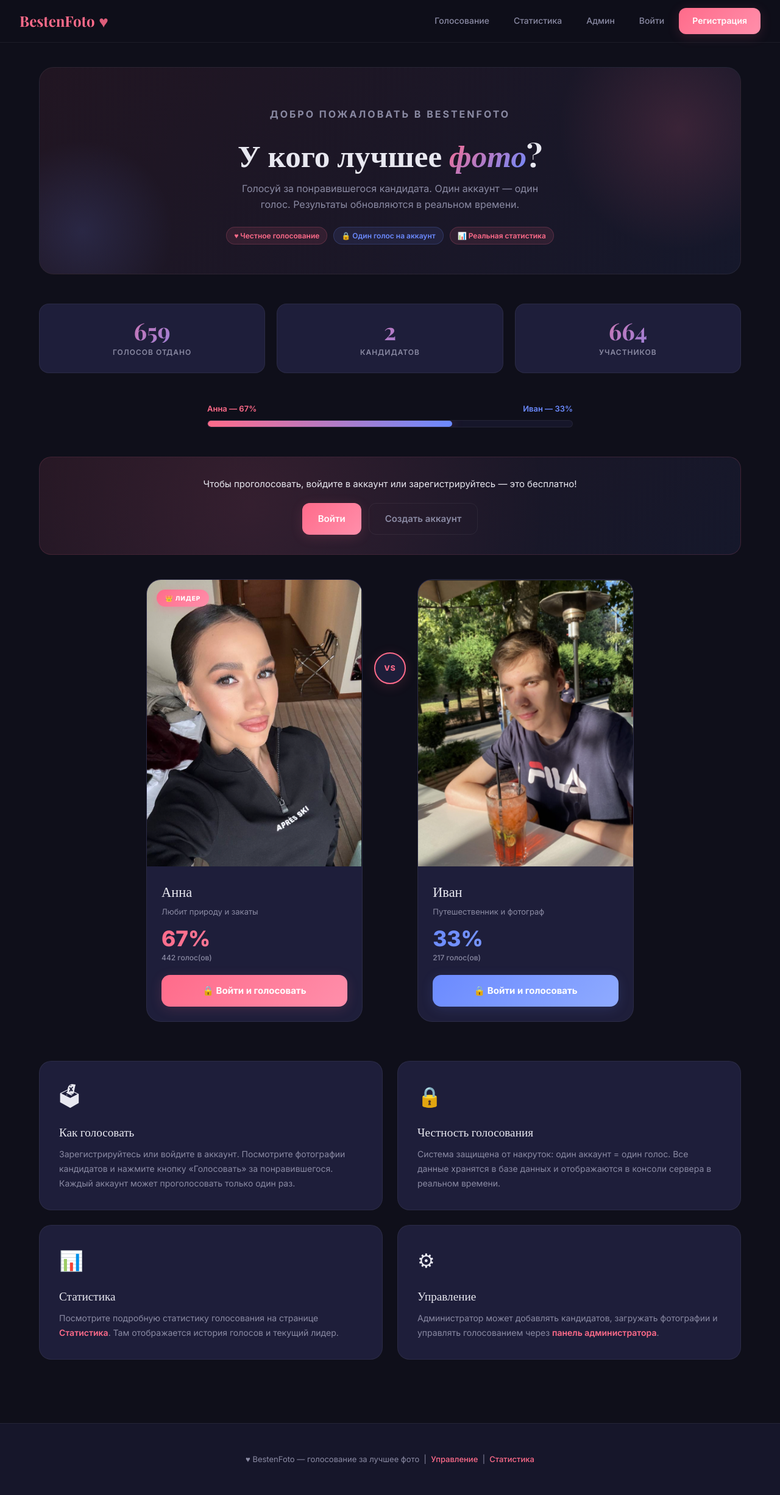
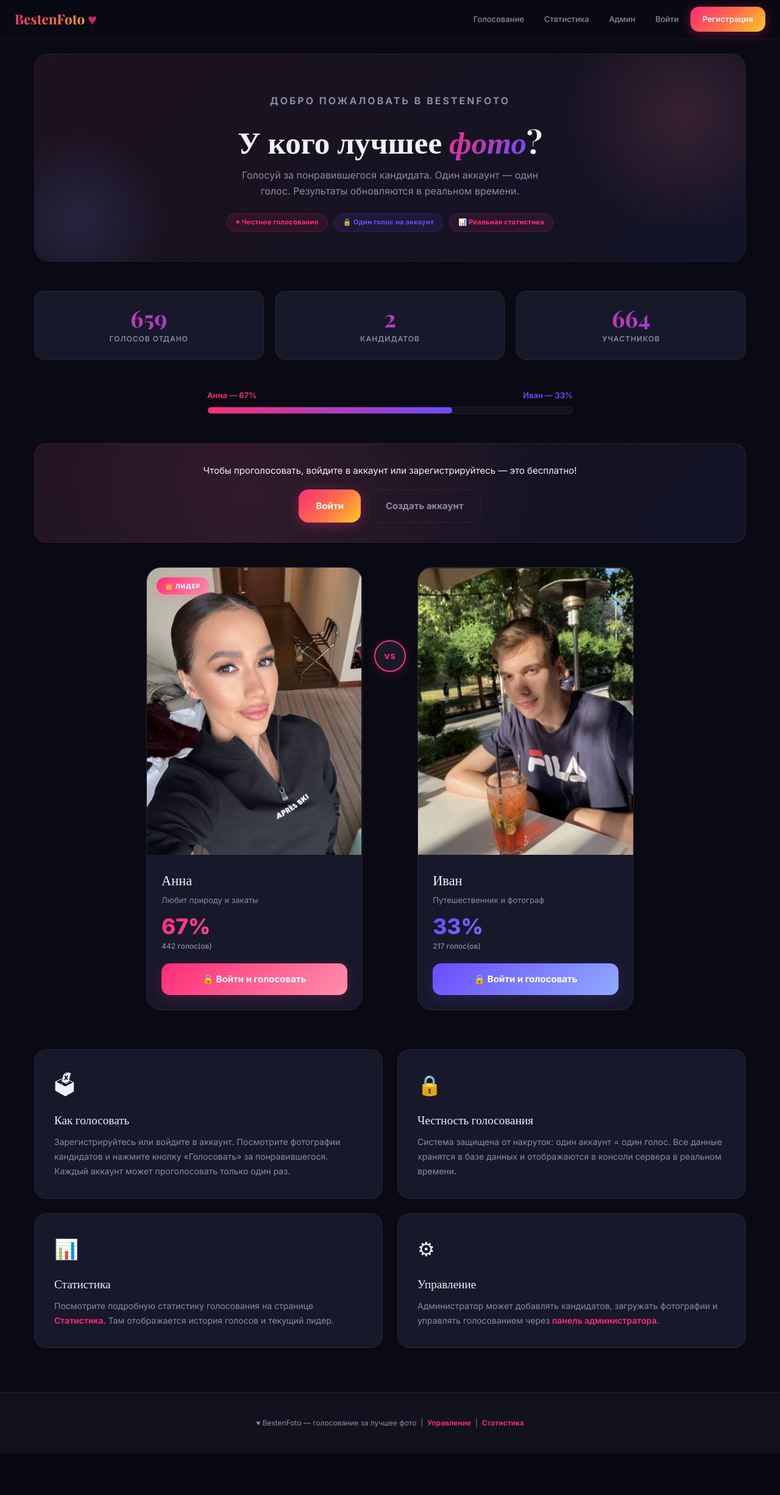
Before and after one commit to SayoshiN/bestenfoto, a Flask app: page / in a window 1280 px wide. Shown: the whole page at 61% size. After the commit the page ends 2341 px from the top, so only its background shows below. Run offline with Flask 3, Linux system fonts and the light colour scheme; data comes from the database, SQL or seed files in the repository.

Commit message:
base.html

```diff
--- a/templates/base.html
+++ b/templates/base.html
@@ -2,28 +2,34 @@
 <html lang="ru">
 <head>
 <meta charset="UTF-8">
-<meta name="viewport" content="width=device-width, initial-scale=1.0">
+<meta name="viewport" content="width=device-width, initial-scale=1.0, maximum-scale=1.0, user-scalable=no">
+<meta name="theme-color" content="#0f0f1a">
+<meta name="apple-mobile-web-app-capable" content="yes">
+<meta name="apple-mobile-web-app-status-bar-style" content="black-translucent">
 <title>{% block title %}BestenFoto{% endblock %}</title>
 <link rel="preconnect" href="https://fonts.googleapis.com">
 <link href="https://fonts.googleapis.com/css2?family=Inter:wght@300;400;500;600;700;800&family=Playfair+Display:wght@700&display=swap" rel="stylesheet">
 <style>
 :root {
-  --bg: #0f0f1a;
-  --bg-elevated: #16162a;
-  --bg-card: #1e1e3a;
+  --bg: #0a0a14;
+  --bg-elevated: #12121f;
+  --bg-card: #18182b;
   --border: rgba(255,255,255,0.06);
-  --text: #e8e8f0;
-  --text-muted: #8a8aa3;
-  --accent: #ff6b8a;
-  --accent-glow: rgba(255,107,138,0.15);
-  --accent-2: #6b8aff;
-  --accent-2-glow: rgba(107,138,255,0.15);
-  --success: #4ade80;
-  --danger: #f87171;
-  --warning: #fbbf24;
+  --text: #f0f0f8;
+  --text-muted: #8a8aa8;
+  --accent: #ff2d78;
+  --accent-glow: rgba(255,45,120,0.2);
+  --accent-2: #6b4cff;
+  --accent-2-glow: rgba(107,76,255,0.2);
+  --success: #00e676;
+  --danger: #ff5252;
+  --warning: #ffca28;
+  --gradient-1: linear-gradient(135deg, #ff2d78 0%, #ff6b4a 50%, #ffca28 100%);
+  --gradient-2: linear-gradient(135deg, #6b4cff 0%, #00d4ff 50%, #00e676 100%);
+  --gradient-3: linear-gradient(135deg, #ff2d78 0%, #6b4cff 100%);
 }
-* { box-sizing:border-box; margin:0; padding:0 }
-html { scroll-behavior:smooth }
+* { box-sizing:border-box; margin:0; padding:0; -webkit-tap-highlight-color:transparent; }
+html { scroll-behavior:smooth; }
 body {
   font-family:'Inter',sans-serif;
   background:var(--bg);
@@ -31,212 +37,245 @@ body {
   min-height:100vh;
   line-height:1.6;
   -webkit-font-smoothing:antialiased;
+  overflow-x:hidden;
 }
 
-/* NAV */
+/* ===== NAV ===== */
 nav {
-  background:rgba(15,15,26,0.85);
-  backdrop-filter:blur(20px);
+  background:rgba(10,10,20,0.92);
+  backdrop-filter:blur(24px) saturate(1.5);
+  -webkit-backdrop-filter:blur(24px) saturate(1.5);
   border-bottom:1px solid var(--border);
-  padding:0 2rem;
+  padding:0 1.5rem;
   display:flex;
   align-items:center;
   justify-content:space-between;
-  height:70px;
+  height:64px;
   position:sticky;
   top:0;
   z-index:100;
 }
 .nav-logo {
   font-family:'Playfair Display',serif;
-  font-size:1.5rem;
-  color:var(--accent);
+  font-size:1.4rem;
+  background:var(--gradient-1);
+  -webkit-background-clip:text;
+  -webkit-text-fill-color:transparent;
   text-decoration:none;
   display:flex;
   align-items:center;
-  gap:8px;
+  gap:6px;
   font-weight:700;
 }
 .nav-logo span {
   animation:pulse 2s ease-in-out infinite;
   display:inline-block;
+  -webkit-text-fill-color:#ff2d78;
 }
 @keyframes pulse {
   0%,100%{transform:scale(1);opacity:1}
-  50%{transform:scale(1.15);opacity:0.8}
+  50%{transform:scale(1.2);opacity:0.7}
 }
 .nav-links {
   display:flex;
   align-items:center;
-  gap:0.5rem;
+  gap:0.3rem;
 }
 .nav-links a {
   text-decoration:none;
   color:var(--text-muted);
-  font-size:14px;
+  font-size:13px;
   font-weight:500;
-  padding:8px 16px;
-  border-radius:10px;
-  transition:all 0.2s;
+  padding:8px 14px;
+  border-radius:12px;
+  transition:all 0.25s cubic-bezier(0.16,1,0.3,1);
+  position:relative;
+  overflow:hidden;
 }
 .nav-links a:hover {
   color:var(--text);
   background:rgba(255,255,255,0.05);
 }
 .nav-links .btn-nav {
-  background:linear-gradient(135deg,var(--accent),#ff8fab);
+  background:var(--gradient-1);
   color:#fff !important;
-  padding:10px 22px;
-  border-radius:12px;
+  padding:10px 20px;
+  border-radius:14px;
   font-weight:600;
-  box-shadow:0 4px 20px var(--accent-glow);
+  box-shadow:0 4px 20px rgba(255,45,120,0.3);
 }
 .nav-links .btn-nav:hover {
-  transform:translateY(-1px);
-  box-shadow:0 6px 28px var(--accent-glow);
+  transform:translateY(-2px);
+  box-shadow:0 8px 30px rgba(255,45,120,0.4);
 }
 .nav-user {
-  font-size:13px;
+  font-size:12px;
   color:var(--text-muted);
   display:flex;
   align-items:center;
-  gap:10px;
-  margin-right:8px;
+  gap:8px;
+  margin-right:6px;
 }
 .nav-avatar {
-  width:34px;
-  height:34px;
+  width:32px;
+  height:32px;
   border-radius:50%;
-  background:linear-gradient(135deg,var(--accent),var(--accent-2));
+  background:var(--gradient-1);
   color:#fff;
   font-weight:700;
-  font-size:13px;
+  font-size:12px;
   display:flex;
   align-items:center;
   justify-content:center;
-  box-shadow:0 2px 12px var(--accent-glow);
+  box-shadow:0 2px 12px rgba(255,45,120,0.3);
 }
 
-/* FLASH */
+/* ===== FLASH ===== */
 .flashes {
   position:fixed;
-  top:82px;
-  right:1.5rem;
+  top:76px;
+  right:1rem;
   z-index:200;
   display:flex;
   flex-direction:column;
   gap:10px;
-  max-width:380px;
+  max-width:340px;
+  width:calc(100% - 2rem);
 }
 .flash {
-  padding:14px 20px;
-  border-radius:14px;
-  font-size:14px;
-  font-weight:500;
-  animation:slideIn 0.35s cubic-bezier(0.16,1,0.3,1);
-  box-shadow:0 8px 32px rgba(0,0,0,0.3);
+  padding:14px 18px;
+  border-radius:16px;
+  font-size:13px;
+  font-weight:600;
+  animation:slideIn 0.4s cubic-bezier(0.16,1,0.3,1);
+  box-shadow:0 8px 32px rgba(0,0,0,0.4);
   border:1px solid;
+  backdrop-filter:blur(12px);
 }
 .flash.success {
-  background:rgba(74,222,128,0.1);
+  background:rgba(0,230,118,0.12);
   color:var(--success);
-  border-color:rgba(74,222,128,0.2);
+  border-color:rgba(0,230,118,0.25);
 }
 .flash.error {
-  background:rgba(248,113,113,0.1);
+  background:rgba(255,82,82,0.12);
   color:var(--danger);
-  border-color:rgba(248,113,113,0.2);
+  border-color:rgba(255,82,82,0.25);
 }
 @keyframes slideIn {
-  from{transform:translateX(120%) scale(0.9);opacity:0}
+  from{transform:translateX(120%) scale(0.85);opacity:0}
   to{transform:translateX(0) scale(1);opacity:1}
 }
 
-/* MAIN */
+/* ===== MAIN ===== */
 main {
-  padding:2.5rem 1.5rem;
+  padding:1.5rem 1rem;
   max-width:1200px;
   margin:0 auto;
 }
 
-/* CARD */
+/* ===== CARD ===== */
 .card {
   background:var(--bg-card);
   border:1px solid var(--border);
-  border-radius:20px;
-  padding:2rem;
-  box-shadow:0 4px 24px rgba(0,0,0,0.2);
+  border-radius:24px;
+  padding:1.5rem;
+  box-shadow:0 8px 32px rgba(0,0,0,0.3);
+  position:relative;
+  overflow:hidden;
+}
+.card::before {
+  content:'';
+  position:absolute;
+  top:0; left:0; right:0;
+  height:1px;
+  background:linear-gradient(90deg, transparent, rgba(255,255,255,0.08), transparent);
 }
 
-/* FORM */
+/* ===== FORM ===== */
 .form-group {
-  margin-bottom:1.4rem;
+  margin-bottom:1.2rem;
 }
 .form-group label {
   display:block;
-  font-size:12px;
-  font-weight:600;
+  font-size:11px;
+  font-weight:700;
   color:var(--text-muted);
-  margin-bottom:8px;
+  margin-bottom:6px;
   text-transform:uppercase;
-  letter-spacing:0.8px;
+  letter-spacing:1px;
 }
 .form-group input,
 .form-group select,
 .form-group textarea {
   width:100%;
-  padding:13px 16px;
+  padding:14px 16px;
   border:1.5px solid var(--border);
-  border-radius:12px;
+  border-radius:16px;
   font-size:15px;
   font-family:inherit;
   background:var(--bg-elevated);
   color:var(--text);
   outline:none;
-  transition:all 0.2s;
+  transition:all 0.25s cubic-bezier(0.16,1,0.3,1);
+  -webkit-appearance:none;
 }
 .form-group input:focus,
 .form-group select:focus,
 .form-group textarea:focus {
   border-color:var(--accent);
-  box-shadow:0 0 0 3px var(--accent-glow);
+  box-shadow:0 0 0 4px var(--accent-glow), inset 0 1px 2px rgba(0,0,0,0.1);
 }
+
+/* ===== BUTTONS WITH RIPPLE & PRESS EFFECT ===== */
 .btn {
   display:inline-flex;
   align-items:center;
   justify-content:center;
   gap:8px;
-  padding:13px 26px;
-  border-radius:12px;
+  padding:14px 28px;
+  border-radius:16px;
   font-family:inherit;
   font-size:15px;
-  font-weight:600;
+  font-weight:700;
   cursor:pointer;
   border:none;
-  transition:all 0.2s;
+  transition:all 0.15s cubic-bezier(0.16,1,0.3,1);
   text-decoration:none;
   position:relative;
   overflow:hidden;
+  -webkit-user-select:none;
+  user-select:none;
+  touch-action:manipulation;
 }
-.btn::before {
+.btn:active {
+  transform:scale(0.94) !important;
+}
+.btn::after {
   content:'';
   position:absolute;
   inset:0;
-  background:linear-gradient(135deg,transparent,rgba(255,255,255,0.15),transparent);
-  transform:translateX(-100%);
-  transition:transform 0.5s;
+  background:radial-gradient(circle at var(--ripple-x,50%) var(--ripple-y,50%), rgba(255,255,255,0.35) 0%, transparent 60%);
+  opacity:0;
+  transition:opacity 0.3s;
+  pointer-events:none;
 }
-.btn:hover::before {
-  transform:translateX(100%);
+.btn.ripple-active::after {
+  opacity:1;
+  animation:rippleOut 0.6s ease-out forwards;
+}
+@keyframes rippleOut {
+  0% { transform:scale(0); opacity:0.5; }
+  100% { transform:scale(2.5); opacity:0; }
 }
 .btn-rose {
-  background:linear-gradient(135deg,var(--accent),#ff8fab);
+  background:var(--gradient-1);
   color:#fff;
-  box-shadow:0 4px 20px var(--accent-glow);
+  box-shadow:0 4px 20px rgba(255,45,120,0.35), inset 0 1px 0 rgba(255,255,255,0.15);
 }
 .btn-rose:hover {
   transform:translateY(-2px);
-  box-shadow:0 8px 30px var(--accent-glow);
+  box-shadow:0 8px 30px rgba(255,45,120,0.45), inset 0 1px 0 rgba(255,255,255,0.2);
 }
 .btn-outline {
   background:transparent;
@@ -246,98 +285,145 @@ main {
 .btn-outline:hover {
   border-color:var(--accent);
   color:var(--accent);
-  background:rgba(255,107,138,0.05);
+  background:rgba(255,45,120,0.06);
 }
 .btn-blue {
-  background:linear-gradient(135deg,var(--accent-2),#8fabff);
+  background:var(--gradient-2);
   color:#fff;
-  box-shadow:0 4px 20px var(--accent-2-glow);
+  box-shadow:0 4px 20px rgba(107,76,255,0.35), inset 0 1px 0 rgba(255,255,255,0.15);
 }
 .btn-blue:hover {
   transform:translateY(-2px);
-  box-shadow:0 8px 30px var(--accent-2-glow);
+  box-shadow:0 8px 30px rgba(107,76,255,0.45), inset 0 1px 0 rgba(255,255,255,0.2);
 }
 .btn-sm {
-  padding:8px 16px;
+  padding:10px 18px;
   font-size:13px;
+  border-radius:14px;
 }
 .btn-danger {
-  background:linear-gradient(135deg,#ef4444,#f87171);
+  background:linear-gradient(135deg,#ff1744,#ff5252);
   color:#fff;
-  box-shadow:0 4px 20px rgba(239,68,68,0.2);
+  box-shadow:0 4px 20px rgba(255,23,68,0.3);
 }
 .btn-danger:hover {
   transform:translateY(-2px);
+  box-shadow:0 8px 30px rgba(255,23,68,0.4);
 }
 
-/* SECTION TITLE */
+/* ===== SECTION TITLE ===== */
 .section-title {
   font-family:'Playfair Display',serif;
-  font-size:2.2rem;
+  font-size:2rem;
   color:var(--text);
   margin-bottom:0.5rem;
-  background:linear-gradient(135deg,var(--text),var(--text-muted));
+  background:var(--gradient-3);
   -webkit-background-clip:text;
   -webkit-text-fill-color:transparent;
 }
 .section-sub {
   color:var(--text-muted);
-  font-size:15px;
-  margin-bottom:2.5rem;
+  font-size:14px;
+  margin-bottom:2rem;
 }
 
-/* BADGE */
+/* ===== BADGE ===== */
 .badge {
-  display:inline-block;
-  padding:4px 12px;
+  display:inline-flex;
+  align-items:center;
+  gap:4px;
+  padding:5px 14px;
   border-radius:20px;
-  font-size:12px;
-  font-weight:600;
+  font-size:11px;
+  font-weight:700;
   border:1px solid;
+  letter-spacing:0.3px;
 }
 .badge-rose {
-  background:rgba(255,107,138,0.1);
+  background:rgba(255,45,120,0.1);
   color:var(--accent);
-  border-color:rgba(255,107,138,0.2);
+  border-color:rgba(255,45,120,0.2);
 }
 .badge-blue {
-  background:rgba(107,138,255,0.1);
+  background:rgba(107,76,255,0.1);
   color:var(--accent-2);
-  border-color:rgba(107,138,255,0.2);
+  border-color:rgba(107,76,255,0.2);
 }
 
-/* FOOTER */
+/* ===== FOOTER ===== */
 footer {
   text-align:center;
-  padding:3rem 2rem;
+  padding:2.5rem 1rem;
   color:var(--text-muted);
-  font-size:13px;
+  font-size:12px;
   border-top:1px solid var(--border);
-  margin-top:4rem;
+  margin-top:3rem;
   background:var(--bg-elevated);
 }
 footer a {
   color:var(--accent);
   text-decoration:none;
-  font-weight:500;
+  font-weight:600;
 }
 
-/* SCROLLBAR */
-::-webkit-scrollbar { width:8px }
+/* ===== SCROLLBAR ===== */
+::-webkit-scrollbar { width:6px }
 ::-webkit-scrollbar-track { background:var(--bg) }
-::-webkit-scrollbar-thumb { background:var(--bg-card); border-radius:4px }
+::-webkit-scrollbar-thumb { background:var(--bg-card); border-radius:3px }
 ::-webkit-scrollbar-thumb:hover { background:var(--text-muted) }
 
-/* RESPONSIVE */
+/* ===== MOBILE NAV ===== */
+.mobile-nav {
+  display:none;
+  position:fixed;
+  bottom:0; left:0; right:0;
+  background:rgba(10,10,20,0.95);
+  backdrop-filter:blur(24px);
+  border-top:1px solid var(--border);
+  padding:8px 0 24px;
+  z-index:100;
+  justify-content:space-around;
+}
+.mobile-nav a {
+  display:flex;
+  flex-direction:column;
+  align-items:center;
+  gap:3px;
+  text-decoration:none;
+  color:var(--text-muted);
+  font-size:10px;
+  font-weight:600;
+  padding:4px 12px;
+  border-radius:12px;
+  transition:all 0.2s;
+}
+.mobile-nav a .icon {
+  font-size:20px;
+  line-height:1;
+}
+.mobile-nav a.active,
+.mobile-nav a:hover {
+  color:var(--accent);
+}
+
+/* ===== RESPONSIVE ===== */
 @media (max-width:768px) {
-  nav { padding:0 1rem; height:60px }
-  .nav-logo { font-size:1.2rem }
-  .nav-links a { padding:6px 10px; font-size:13px }
-  main { padding:1.5rem 1rem }
-  .section-title { font-size:1.6rem }
+  nav { padding:0 1rem; height:56px }
+  .nav-logo { font-size:1.15rem }
+  .nav-links a:not(.btn-nav) { display:none }
+  .nav-links .btn-nav { padding:8px 14px; font-size:12px }
+  main { padding:1rem 0.75rem; padding-bottom:80px }
+  .section-title { font-size:1.5rem }
+  .card { padding:1.2rem; border-radius:20px }
+  .mobile-nav { display:flex }
+}
+@media (max-width:480px) {
+  .nav-user span { display:none }
+  .nav-avatar { width:28px; height:28px; font-size:11px }
 }
 </style>
 {% block extra_css %}{% endblock %}
+<base target="_blank">
 </head>
 <body>
 <nav>
@@ -359,6 +445,33 @@ footer a {
   </div>
 </nav>
 
+<!-- Mobile bottom nav -->
+<div class="mobile-nav">
+  <a href="/" class="active">
+    <span class="icon">&#128499;</span>
+    <span>Голосование</span>
+  </a>
+  <a href="/stats">
+    <span class="icon">&#128202;</span>
+    <span>Статистика</span>
+  </a>
+  <a href="/admin">
+    <span class="icon">&#9881;</span>
+    <span>Админ</span>
+  </a>
+  {% if session.user_id %}
+  <a href="/logout">
+    <span class="icon">&#128682;</span>
+    <span>Выйти</span>
+  </a>
+  {% else %}
+  <a href="/login">
+    <span class="icon">&#128100;</span>
+    <span>Войти</span>
+  </a>
+  {% endif %}
+</div>
+
 {% with messages = get_flashed_messages(with_categories=true) %}
   {% if messages %}
   <div class="flashes">
@@ -375,5 +488,49 @@ footer a {
 <footer>
   <p>&#9829; BestenFoto — голосование за лучшее фото &nbsp;|&nbsp; <a href="/admin">Управление</a> &nbsp;|&nbsp; <a href="/stats">Статистика</a></p>
 </footer>
+
+<!-- Global ripple effect script -->
+<script>
+(function() {
+  function createRipple(e, btn) {
+    const rect = btn.getBoundingClientRect();
+    const x = ((e.clientX - rect.left) / rect.width) * 100;
+    const y = ((e.clientY - rect.top) / rect.height) * 100;
+    btn.style.setProperty('--ripple-x', x + '%');
+    btn.style.setProperty('--ripple-y', y + '%');
+    btn.classList.add('ripple-active');
+    setTimeout(() => btn.classList.remove('ripple-active'), 600);
+  }
+
+  document.addEventListener('click', function(e) {
+    const btn = e.target.closest('.btn, .vote-btn, .cand-photo, .leader-row, .about-card, .stat-card');
+    if (btn) {
+      createRipple(e, btn);
+      // Haptic feedback on mobile
+      if (navigator.vibrate) navigator.vibrate(12);
+    }
+  });
+
+  // Touch feedback for mobile
+  document.addEventListener('touchstart', function(e) {
+    const btn = e.target.closest('.btn, .vote-btn, .cand-photo, .leader-row, .about-card, .stat-card');
+    if (btn) btn.style.transform = 'scale(0.96)';
+  }, {passive:true});
+
+  document.addEventListener('touchend', function(e) {
+    const btn = e.target.closest('.btn, .vote-btn, .cand-photo, .leader-row, .about-card, .stat-card');
+    if (btn) {
+      setTimeout(() => { btn.style.transform = ''; }, 150);
+    }
+  }, {passive:true});
+
+  // Active state for mobile nav
+  const path = window.location.pathname;
+  document.querySelectorAll('.mobile-nav a').forEach(a => {
+    if (a.getAttribute('href') === path) a.classList.add('active');
+    else a.classList.remove('active');
+  });
+})();
+</script>
 </body>
 </html>
```
